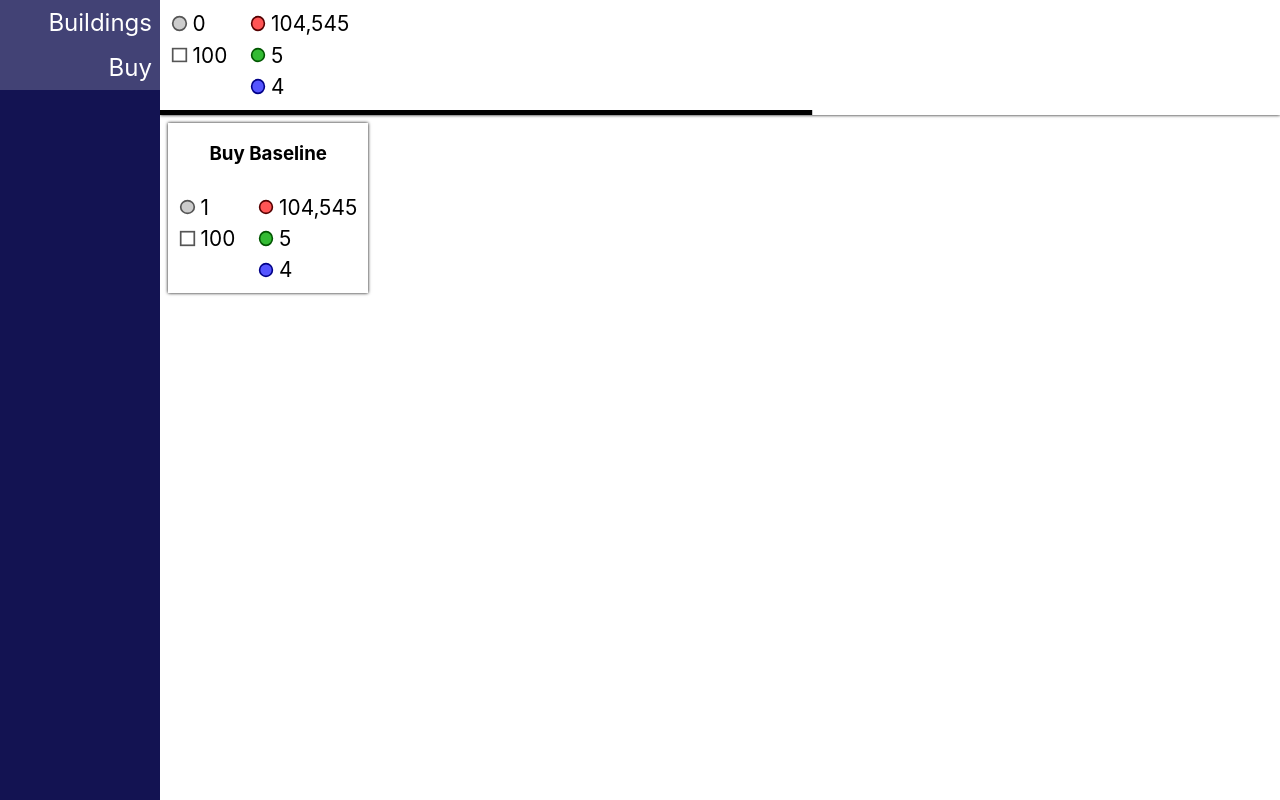
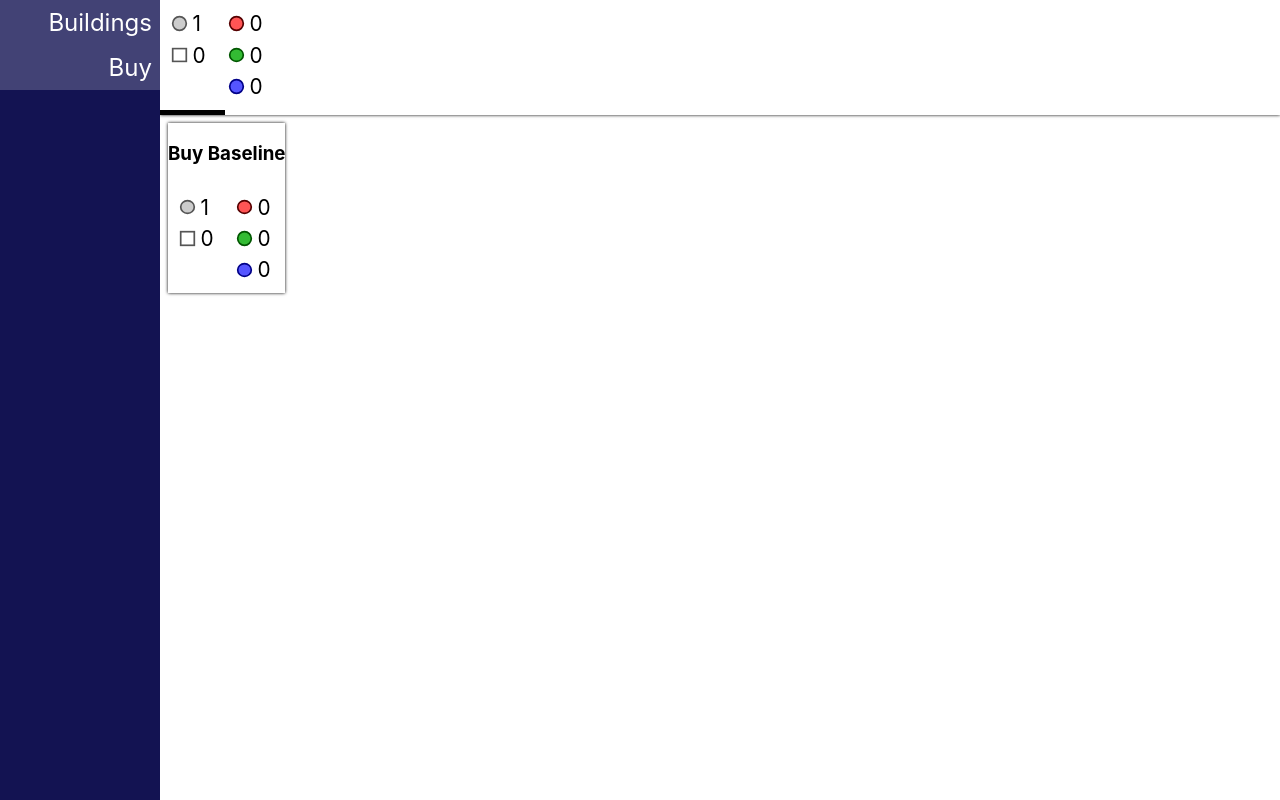
Before and after one commit to bvandeki2/idle-game, a React (Create React App) app: page / in a window 1280 px wide. Both pictures are taken after a click on the element "Buy". Built offline with nearby package versions, Linux system fonts and the light colour scheme.

Commit message:
things cost money now

```diff
--- a/src/App.tsx
+++ b/src/App.tsx
@@ -14,7 +14,7 @@ import { gameReducer, loadGameState } from './gamelogic/state';
 function App() {
     const [gameState, gameDispatch] = useReducer(gameReducer, {
         resourceState: {
-            score: 0.0,
+            score: 1.0,
         },
         buildings: [],
         lastUpdate: null,
@@ -105,6 +105,7 @@ function App() {
                                     onClick={buyBasic}
                                     building={buildingDetails['basic']}
                                     buildings={gameState.buildings}
+                                    resources={gameState.resourceState}
                                 />
                             ),
                         }}
--- a/src/components/BuyButton.tsx
+++ b/src/components/BuyButton.tsx
@@ -1,6 +1,7 @@
 import React from 'react';
 import { BuildingDetails } from '../gamelogic/building/buildinglist';
 import { calculateCost } from '../gamelogic/building/cost';
+import { canAfford, ResourceState } from '../gamelogic/state';
 import './BuyButton.css';
 import ResourceChart from './currency/ResourceChart';
 
@@ -8,19 +9,27 @@ interface Props {
     onClick: () => any;
     building: BuildingDetails;
     buildings: BuildingDetails[];
+    resources: ResourceState;
 }
 
 function BuyButton(props: Props) {
+    const cost = calculateCost(
+        props.buildings.map((s) => s.type),
+        props.building.type,
+        props.building.cost
+    );
+
+    const affordable = canAfford(props.resources, cost);
+
     return (
-        <div className="Button-card" onClick={props.onClick}>
-            <h3>{`Buy ${props.building.displayName}`}</h3>
-            <ResourceChart
-                resourceState={calculateCost(
-                    props.buildings.map((s) => s.type),
-                    props.building.type,
-                    props.building.cost
-                )}
-            ></ResourceChart>
+        <div
+            className="Button-card"
+            onClick={affordable ? props.onClick : undefined}
+        >
+            <h3>{`Buy ${props.building.displayName}${
+                affordable ? '' : '(cannot afford)'
+            }`}</h3>
+            <ResourceChart resourceState={cost}></ResourceChart>
         </div>
     );
 }
--- a/src/components/currency/CurrencyAmount.tsx
+++ b/src/components/currency/CurrencyAmount.tsx
@@ -7,15 +7,21 @@ import greencircle from './images/greencircle.svg';
 import bluecircle from './images/bluecircle.svg';
 
 interface Props {
-    amount: number;
+    amount?: number;
+}
+
+function formatUnit(val: number) {
+    if (val < 1e10) return val.toLocaleString();
+    return val.toExponential(3);
 }
 
 function MakeCurrencyComponent(image: string, alt: string) {
     return function (props: Props) {
+        if (props.amount === undefined) return <></>;
         return (
             <div className="inline">
                 <img src={image} className="icon" alt={alt}></img>
-                <div className="quantity">{props.amount.toLocaleString()}</div>
+                <div className="quantity">{formatUnit(props.amount)}</div>
             </div>
         );
     };
--- a/src/components/currency/ResourceChart.tsx
+++ b/src/components/currency/ResourceChart.tsx
@@ -10,7 +10,7 @@ import {
 import './ResourceChart.css';
 
 interface Props {
-    resourceState: ResourceState;
+    resourceState: Partial<ResourceState>;
 }
 
 function ResourceChart(props: Props) {
@@ -18,12 +18,12 @@ function ResourceChart(props: Props) {
         <div className="Chart-container">
             <div className="Chart-column">
                 <CreditAmount amount={props.resourceState.score} />
-                <LandAmount amount={100} />
+                <LandAmount amount={0} />
             </div>
             <div className="Chart-column">
-                <RedCircleAmount amount={104545} />
-                <GreenCircleAmount amount={5} />
-                <BlueCircleAmount amount={4} />
+                <RedCircleAmount amount={0} />
+                <GreenCircleAmount amount={0} />
+                <BlueCircleAmount amount={0} />
             </div>
         </div>
     );
--- a/src/gamelogic/building/cost.ts
+++ b/src/gamelogic/building/cost.ts
@@ -16,10 +16,10 @@ export function calculateCost(
     existingBuildings: BuildingID[],
     newBuilding: BuildingID,
     costs: MultiCost
-): ResourceState {
+): Partial<ResourceState> {
     let computedCost = Object.fromEntries(
         costs.map((c) => [c.resource, c.initial])
-    ) as ResourceState;
+    ) as Partial<ResourceState>;
 
     for (const building of existingBuildings) {
         if (building === newBuilding) {
@@ -30,7 +30,8 @@ export function calculateCost(
                         computedCost[cost.resource] =
                             cost.roundToNearest *
                             Math.floor(
-                                (cost.factor * computedCost[cost.resource]) /
+                                (cost.factor *
+                                    (computedCost[cost.resource] as number)) /
                                     cost.roundToNearest
                             );
                         break;
--- a/src/gamelogic/state.ts
+++ b/src/gamelogic/state.ts
@@ -1,8 +1,30 @@
 import { BuildingDetails } from './building/buildinglist';
+import { calculateCost } from './building/cost';
 import { applyBuildingGrowth } from './building/growth';
 
 export type ResourceKind = 'score';
 export type ResourceState = { [kind in ResourceKind]: number };
+
+export function subtractResources(
+    a: Partial<ResourceState>,
+    b: Partial<ResourceState>
+): ResourceState {
+    return {
+        score: (a.score || 0) - (b.score || 0),
+    };
+}
+export function canAfford(
+    resources: ResourceState,
+    cost: Partial<ResourceState>
+): boolean {
+    for (const prop in cost) {
+        // if any cost exceeds current resources, cannot afford
+        if ((cost[prop as ResourceKind] || 0) > resources[prop as ResourceKind])
+            return false;
+    }
+
+    return true;
+}
 
 export interface GameState {
     resourceState: ResourceState;
@@ -65,8 +87,18 @@ export function gameReducer(state: GameState, action: GameAction): GameState {
             saveGameState(newState);
             return newState;
         case 'tryPurchaseBuilding':
+            const cost = calculateCost(
+                state.buildings.map((s) => s.type),
+                action.building.type,
+                action.building.cost
+            );
+            const affordable = canAfford(state.resourceState, cost);
+
+            if (!affordable) return state;
+
             return {
                 ...state,
+                resourceState: subtractResources(state.resourceState, cost),
                 buildings: [...state.buildings, action.building],
             };
     }
```
